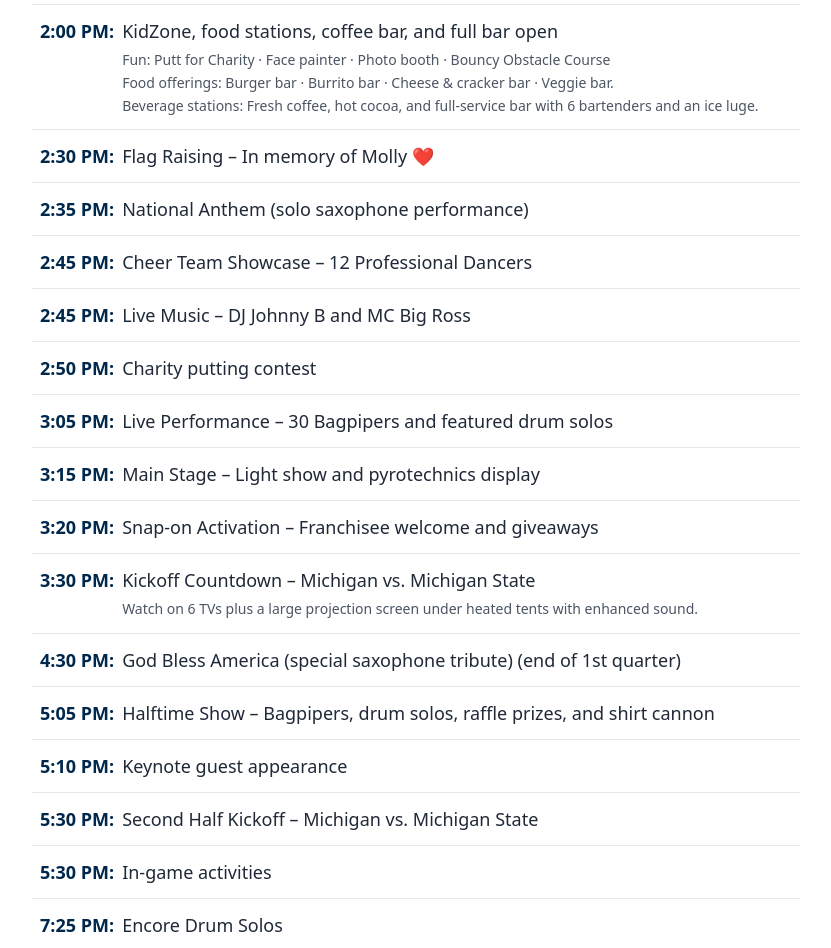
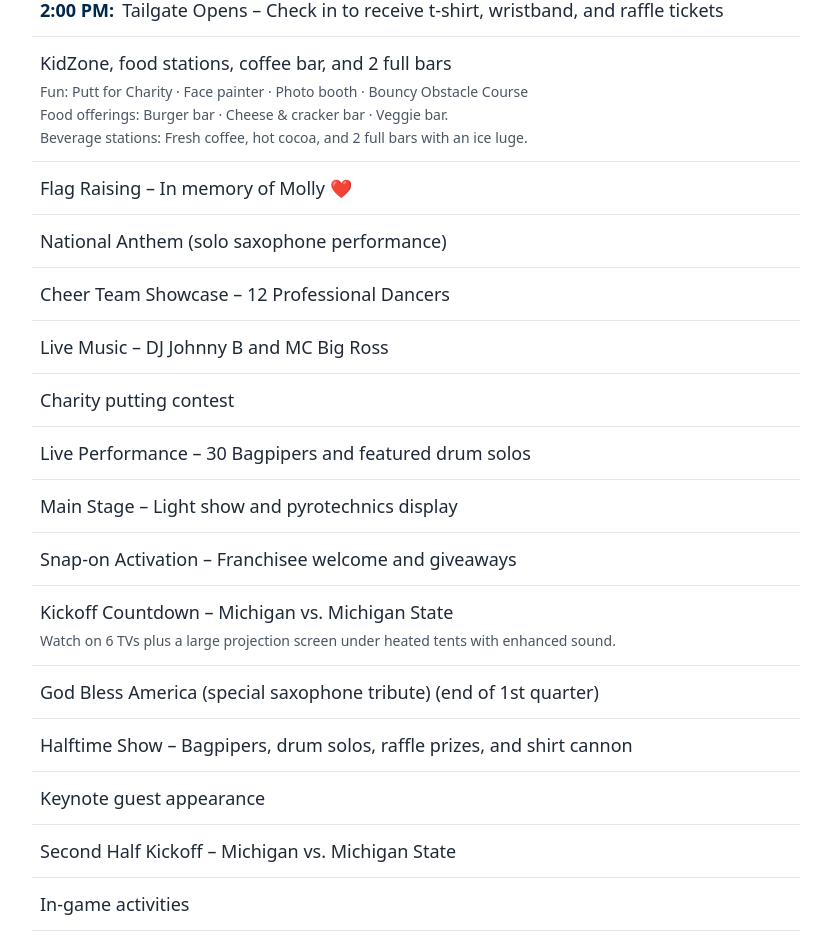
Before and after one commit to jacob-hill90/joejoes4, a React (Vite) app: page / in a window 1280 px wide. Shown: the part 440-1388 px from the top of the page, without its empty margins (224-1055 px from the left). Built offline with nearby package versions, Linux system fonts and the light colour scheme.

Commit message:
kirstens update

```diff
--- a/src/components/Home.jsx
+++ b/src/components/Home.jsx
@@ -5,7 +5,7 @@ const Home = () => {
       <section className="w-full max-w-3xl pt-5 pr-5 pl-5 pb-0 sm:pb-1 flex items-center justify-between">
         {/* Left Team Logo */}
         <div className="flex-shrink-0 pl-2">
-         <a target="_blank" href="https://www.google.com/search?q=Michigan+Football">
+          <a target="_blank" rel="noreferrer" href="https://www.google.com/search?q=Michigan+Football">
             <img
               src="/michigan-logo.svg"
               alt="Michigan Logo"
@@ -21,7 +21,7 @@ const Home = () => {
 
         {/* Right Team Logo */}
         <div className="flex-shrink-0 pr-2">
-          <a target="_blank" href="https://www.google.com/search?q=Michigan+State+Football">
+          <a target="_blank" rel="noreferrer" href="https://www.google.com/search?q=Michigan+State+Football">
             <img
               src="/michigan-state-logo.svg"
               alt="Michigan State Logo"
@@ -33,168 +33,71 @@ const Home = () => {
 
       {/* Schedule Section */}
       <section className="w-full max-w-4xl bg-white shadow-lg rounded-xl p-6 sm:p-10">
-        <h2 className="text-4xl font-bold text-[#00274c] mb-6 underline text-center">
+        <h2 className="text-4xl font-bold text-[#00274c] mb-2 underline text-center">
           Schedule
         </h2>
+        <p className="text-md text-gray-600 text-center mb-6">Based on a 3:30 PM game time</p>
+
         <div className="max-w-3xl mx-auto divide-y divide-gray-200">
           {[
+            // Tailgate & openers
             {
               time: "2:00 PM",
               event:
-                "Tailgate Opens – Check in to receive t-shirt, wristband, and raffle tickets",
+                "Tailgate Opens – Check in to receive t‑shirt, wristband, and raffle tickets",
             },
             {
-              time: "2:00 PM",
               event: (
                 <div>
                   <div>
-                    KidZone, food stations, coffee bar, and full bar open
+                    KidZone, food stations, coffee bar, and 2 full bars
                   </div>
                   <div className="mt-1 text-sm text-gray-600 leading-relaxed">
                     Fun: Putt for Charity · Face painter · Photo booth · Bouncy Obstacle Course <br />
-                    Food offerings: Burger bar · Burrito bar · Cheese & cracker
-                    bar · Veggie bar. <br />
-                    Beverage stations: Fresh coffee, hot cocoa, and full-service
-                    bar with 6 bartenders and an ice luge.
+                    Food offerings: Burger bar · Cheese & cracker bar · Veggie bar. <br />
+                    Beverage stations: Fresh coffee, hot cocoa, and 2 full bars with an ice luge.
                   </div>
                 </div>
               ),
             },
-            { time: "2:30 PM", event: "Flag Raising – In memory of Molly ❤️" },
+            { event: "Flag Raising – In memory of Molly ❤️" },
+            { event: "National Anthem (solo saxophone performance)" },
+            { event: "Cheer Team Showcase – 12 Professional Dancers" },
+            { event: "Live Music – DJ Johnny B and MC Big Ross" },
+            { event: "Charity putting contest" },
+            { event: "Live Performance – 30 Bagpipers and featured drum solos" },
+            { event: "Main Stage – Light show and pyrotechnics display" },
+            { event: "Snap‑on Activation – Franchisee welcome and giveaways" },
             {
-              time: "2:35 PM",
-              event:
-                "National Anthem (solo saxophone performance)",
-            },
-            {
-              time: "2:45 PM",
-              event:
-                "Cheer Team Showcase – 12 Professional Dancers",
-            },
-            {
-              time: "2:45 PM",
-              event: "Live Music – DJ Johnny B and MC Big Ross",
-            },
-            {
-              time: "2:50 PM",
-              event:
-                "Charity putting contest",
-            },
-            {
-              time: "3:05 PM",
-              event: "Live Performance – 30 Bagpipers and featured drum solos",
-            },
-            {
-              time: "3:15 PM",
-              event: "Main Stage – Light show and pyrotechnics display",
-            },
-            {
-              time: "3:20 PM",
-              event: "Snap-on Activation – Franchisee welcome and giveaways",
-            },
-            {
-              time: "3:30 PM",
               event: (
                 <div>
                   <div>Kickoff Countdown – Michigan vs. Michigan State</div>
                   <div className="mt-1 text-sm text-gray-600 leading-relaxed">
-                    Watch on 6 TVs plus a large projection screen under heated
-                    tents with enhanced sound.
+                    Watch on 6 TVs plus a large projection screen under heated tents with enhanced sound.
                   </div>
                 </div>
               ),
             },
-            {
-              time: "4:30 PM",
-              event:
-                'God Bless America (special saxophone tribute) (end of 1st quarter)',
-            },
-            {
-              time: "5:05 PM",
-              event:
-                "Halftime Show – Bagpipers, drum solos, raffle prizes, and shirt cannon",
-            },
-            {
-              time: "5:10 PM",
-              event:
-                "Keynote guest appearance",
-            },
-
-            {
-              time: "5:30 PM",
-              event: "Second Half Kickoff – Michigan vs. Michigan State",
-            },
-              {
-              time: "5:30 PM",
-              event: "In-game activities",
-            },
-            {
-              time: "7:25 PM",
-              event: "Encore Drum Solos",
-            },
-            {
-              time: "7:30 PM",
-              event: "WJR LIVE onsite",
-            },
-            {
-              time: "7:30 - 11:30 PM",
-              event: "Post-Game Power Party: live music, entertainment, pizza, and beverages!",
-            },
+            { event: "God Bless America (special saxophone tribute) (end of 1st quarter)" },
+            { event: "Halftime Show – Bagpipers, drum solos, raffle prizes, and shirt cannon" },
+            { event: "Keynote guest appearance" },
+            { event: "Second Half Kickoff – Michigan vs. Michigan State" },
+            { event: "In‑game activities" },
+            { event: "Encore Drum Solos" },
+            { event: "WJR LIVE onsite" },
+            { event: "Post‑Game Power Party: live music, entertainment, pizza, and beverages!" },
           ].map((item, index) => (
-            <div
-              key={index}
-              className="py-3 px-2 text-lg text-gray-800 flex items-start gap-2"
-            >
+            <div key={index} className="py-3 px-2 text-lg text-gray-800 flex items-start gap-2">
+              {item.time && (
                 <span className="text-[#00274c] font-semibold whitespace-nowrap">
                   {item.time}:
                 </span>
+              )}
               <div className="text-left">{item.event}</div>
             </div>
           ))}
         </div>
       </section>
-
-      {/* Note Section */}
-      {/* <section className="w-full max-w-4xl bg-white shadow-lg rounded-xl p-6 sm:p-10">
-        <h2 className="text-3xl font-bold text-[#00274c] mb-6 underline text-center">
-          Game Time
-        </h2>
-        <p className="text-lg text-gray-700 max-w-3xl mx-auto text-center mb-6">
-          The current schedule is based on a 12:10 PM kickoff. As we get closer
-          to game day, the official start time may change.
-        </p>
-
-        <div className="overflow-x-auto max-w-md mx-auto">
-          <table className="min-w-full table-auto border border-gray-300">
-            <thead className="bg-gray-100">
-              <tr>
-                <th className="px-4 py-2 text-[#00274c] font-semibold border-b border-gray-300 text-center">
-                  Kickoff
-                </th>
-                <th className="px-4 py-2 text-[#00274c] font-semibold border-b border-gray-300 text-center">
-                  Tailgate Start
-                </th>
-              </tr>
-            </thead>
-            <tbody>
-              {[
-                { kickoff: "12:00 PM", start: "10:30 AM" },
-                { kickoff: "3:30 PM", start: "1:00 PM" },
-                { kickoff: "7:30 PM", start: "5:00 PM" },
-              ].map((row, idx) => (
-                <tr key={idx} className="border-b border-gray-200">
-                  <td className="px-4 py-2 text-gray-800 text-center">
-                    {row.kickoff}
-                  </td>
-                  <td className="px-4 py-2 text-gray-800 text-center">
-                    {row.start}
-                  </td>
-                </tr>
-              ))}
-            </tbody>
-          </table>
-        </div>
-      </section> */}
     </div>
   );
 };
```
Lines whose indentation alone changed are shown as unchanged.
